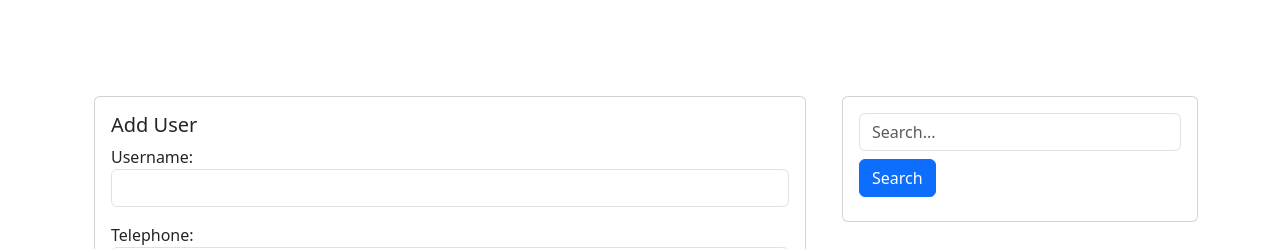
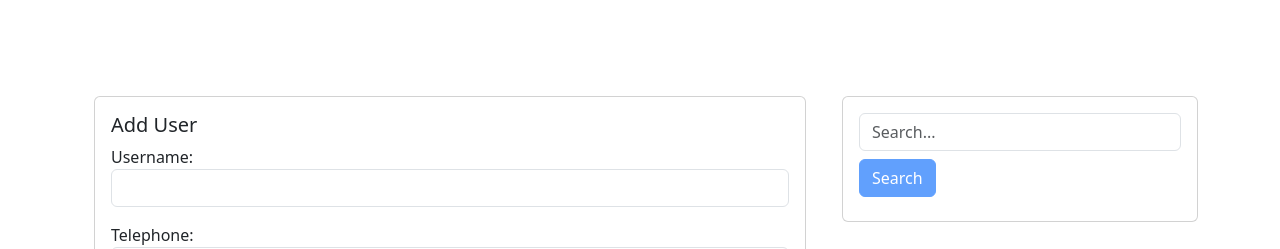
Before and after one commit to apexi777/Containerized, a React (Create React App) app: page / in a window 1280 px wide. Shown: the top 249 px of the page. Built offline with nearby package versions, Linux system fonts and the light colour scheme; no server answers; grey boxes are pictures that could not be loaded.

Commit message:
Fixes in searching, deleting and editing a data element

```diff
--- a/src/app/App.js
+++ b/src/app/App.js
@@ -1,9 +1,10 @@
+/* eslint-disable react-hooks/exhaustive-deps */
 import React, { useState, useEffect } from "react";
 import Form from "../components/Form/Form";
 import List from "../components/List/List";
 import Search from "../components/Search/Search";
 import {
-  searchDatabase,
+  deleteUserFromServer,
   fetchData as fetchUserData,
 } from "../services/service";
 import "./App.css";
@@ -12,14 +13,18 @@ const App = () => {
   const [searchResults, setSearchResults] = useState([]);
   const [allUsers, setAllUsers] = useState([]);
   const [selectedUser, setSelectedUser] = useState(null);
+  const [value, setValue] = useState("");
 
-  const handleSearch = async (query) => {
-    try {
-      const results = await searchDatabase(query);
-      setSearchResults(results);
-    } catch (error) {
-      console.error("Error searching data:", error.message);
-    }
+  const handleSearch = (query) => {
+    const lowercasedQuery = query.toLowerCase();
+    const results = allUsers.filter(
+      (user) =>
+        user.username.toLowerCase().includes(lowercasedQuery) ||
+        user.telephone.toLowerCase().includes(lowercasedQuery) ||
+        user.comment.toLowerCase().includes(lowercasedQuery)
+    );
+    console.log(results);
+    setSearchResults(results);
   };
 
   const updateList = async () => {
@@ -29,7 +34,30 @@ const App = () => {
     } catch (error) {
       console.error("Error fetching data:", error.message);
     }
+    setValue("");
+    setSearchResults([]);
   };
+
+  const handleDelete = async (id) => {
+    try {
+      await deleteUserFromServer(id);
+      setSearchResults([]);
+      setValue("");
+      updateList();
+    } catch (error) {
+      console.error("Error deleting user:", error.message);
+    }
+  };
+
+  const handleEdit = (user) => {
+    setSelectedUser(user);
+  };
+
+  useEffect(() => {
+    if (value.length !== 0) {
+      handleSearch(value);
+    }
+  }, [value]);
 
   useEffect(() => {
     updateList();
@@ -46,7 +74,12 @@ const App = () => {
           />
         </div>
         <div className="col-md-4">
-          <Search onSearch={handleSearch} />
+          <Search
+            onSearch={handleSearch}
+            allUsers={allUsers}
+            value={value}
+            setValue={setValue}
+          />
         </div>
       </div>
       <div className="mt-4">
@@ -54,6 +87,8 @@ const App = () => {
           users={searchResults.length ? searchResults : allUsers}
           updateList={updateList}
           setSelectedUser={setSelectedUser}
+          handleDelete={handleDelete}
+          handleEdit={handleEdit}
         />
       </div>
     </div>
--- a/src/components/Form/Form.js
+++ b/src/components/Form/Form.js
@@ -28,6 +28,7 @@ const Form = ({ updateList, selectedUser, setSelectedUser }) => {
       if (selectedUser) {
         await updateUserOnServer(selectedUser.id, data);
         setSelectedUser(null);
+        await updateList();
       } else {
         await sendDataToServer(data);
       }
--- a/src/components/List/List.js
+++ b/src/components/List/List.js
@@ -1,21 +1,7 @@
 import React from "react";
-import { deleteUserFromServer } from "../../services/service";
 import { FaTrash, FaEdit } from "react-icons/fa"; // Импортируем иконки
 
-const List = ({ users, updateList, setSelectedUser }) => {
-  const handleDelete = async (id) => {
-    try {
-      await deleteUserFromServer(id);
-      updateList();
-    } catch (error) {
-      console.error("Error deleting user:", error.message);
-    }
-  };
-
-  const handleEdit = (user) => {
-    setSelectedUser(user);
-  };
-
+const List = ({ users, handleEdit, handleDelete }) => {
   return (
     <div className="container mt-5">
       <h2 className="mb-4">User List</h2>
--- a/src/components/Search/Search.js
+++ b/src/components/Search/Search.js
@@ -1,15 +1,22 @@
-import React, { useState } from "react";
+const Search = ({ value, setValue }) => {
+  // const [query, setQuery] = useState("");
 
-const Search = ({ onSearch }) => {
-  const [query, setQuery] = useState("");
+  // // const handleSearch = (e) => {
+  // //   e.preventDefault();
+  // //   onSearch(query);
+  // // };
 
-  const handleSearch = (e) => {
-    e.preventDefault();
-    onSearch(query);
-  };
+  // const setValue = (value) => {
+  //   setQuery(value);
+  //   onSearch(value);
+  // };
+
+  // useEffect(() => {
+  //   setQuery("");
+  // }, [allUsers]);
 
   return (
-    <form className="mt-5" onSubmit={handleSearch}>
+    <form className="mt-5">
       <div className="card">
         <div className="card-body">
           <div className="form-group mb-2">
@@ -17,11 +24,11 @@ const Search = ({ onSearch }) => {
               type="text"
               className="form-control"
               placeholder="Search..."
-              value={query}
-              onChange={(e) => setQuery(e.target.value)}
+              value={value}
+              onChange={(e) => setValue(e.target.value)}
             />
           </div>
-          <button type="submit" className="btn btn-primary mb-2">
+          <button disabled type="submit" className="btn btn-primary mb-2">
             Search
           </button>
         </div>
```
